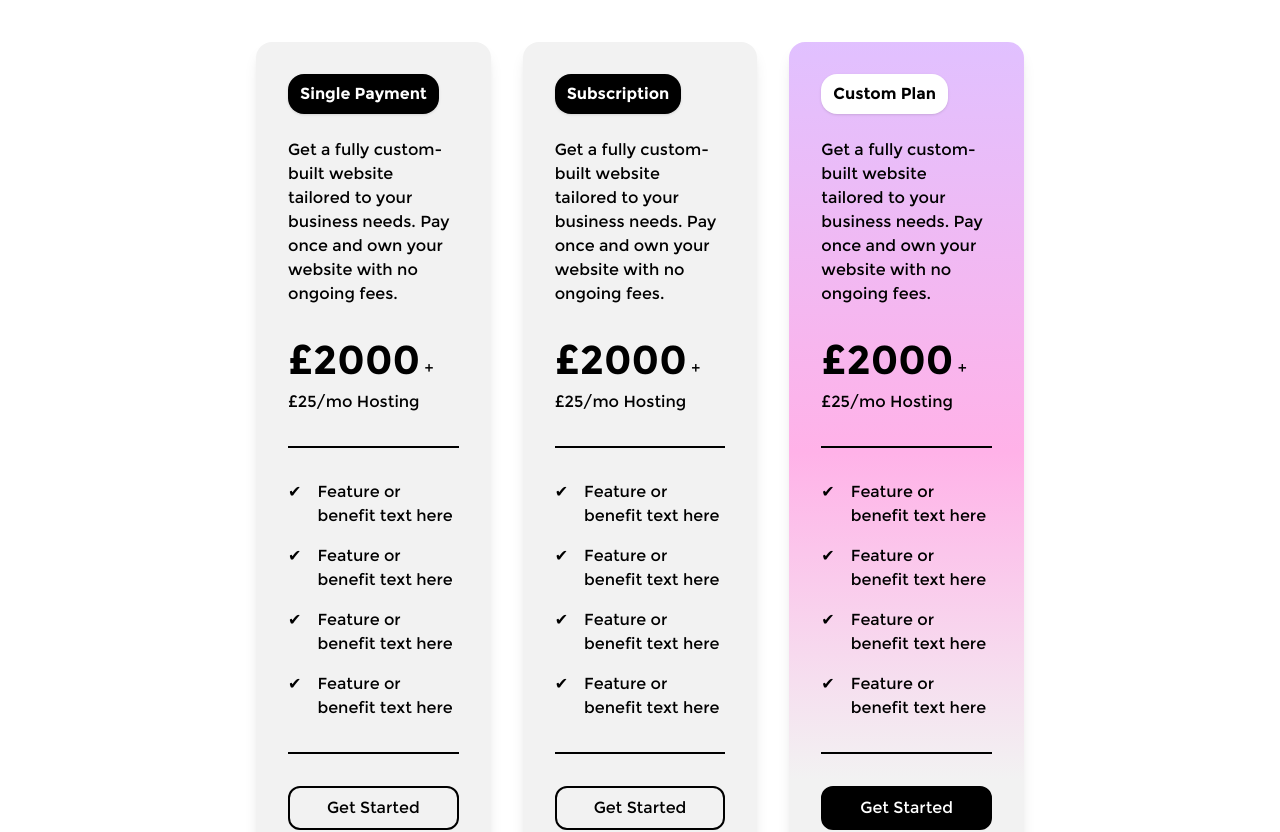
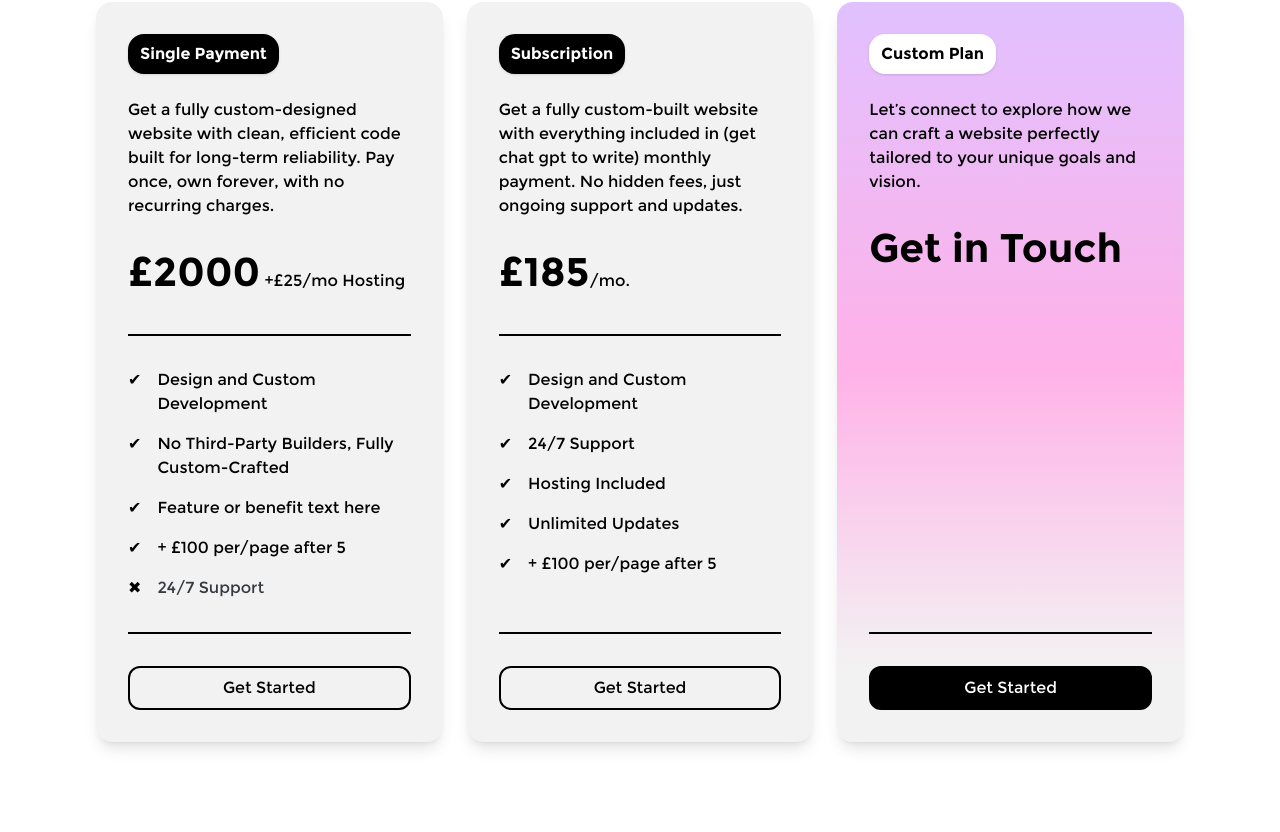
Before and after one commit to Taze-29/anything, a Next.js app: page /pricing in a window 1280 px wide. Shown: the part 886-1718 px from the top of the page. Built offline with nearby package versions, Linux system fonts and the light colour scheme.

Commit message:
final changes

```diff
--- a/components/PricingHero.js
+++ b/components/PricingHero.js
@@ -1,25 +1,27 @@
+import Link from "next/link";
+
 const PricingHero = () => {
 
     return (
-    <div className="relative flex flex-col md:mt-[-2rem] ">
+    <div className="relative flex flex-col xl:mt-[-2rem] lg:mt-[1rem] md:mt-[0rem] pt-[9rem] md:pt-[0rem]">
 
-      <div className="absolute inset-0 flex justify-center top-20">
-        <div className="bg-teal relative opacity-60 rounded-full w-[400px] h-[400px] absolute animate-one blur-[100px]"></div>
-        <div className="bg-primary relative opacity-60 rounded-full w-[300px] h-[300px] absolute animate-two blur-[90px]"></div>
-        <div className="bg-purple relative opacity-40 rounded-full w-[400px] h-[400px] absolute animate-one blur-[90px]"></div>
+      <div className="absolute sm:inset-0 flex flex-col sm:flex-row  justify-center md:top-[-80px] lg:top-[-40px] xl:top-20 top-0">
+        <div className="bg-teal relative opacity-60 rounded-full w-[200px] h-[200px] lg:w-[400px] lg:h-[400px] absolute animate-one blur-[40px] lg:blur-[100px]"></div>
+        <div className="bg-primary relative opacity-60 rounded-full w-[200px] h-[200px] lg:w-[300px] lg:h-[300px] absolute animate-two blur-[40px] lg:blur-[90px]"></div>
+        <div className="bg-purple relative opacity-40 rounded-full w-[200px] h-[200px] lg:w-[400px] lg:h-[400px] absolute animate-one blur-[40px] lg:blur-[90px]"></div>
       </div>
 
 
-      <div className="flex flex-col gap-16 relative md:px-[8rem] relative ">
-        <div className= "flex flex-row md:pb-[24px] md:h-[60vh]">
-          <div className="w-[70%] flex items-end md:pb-[8rem]">
-            <h1 className="md:text-[14svh] leading-[0.99]  md:mgb-[-24px] z-20 sh">
+      <div className="flex flex-col xl:gap-16 relative lg:px-[8rem] md:px-[3rem] sm:px-[4rem] px-[2rem] relative ">
+        <div className= "flex flex-col xl:flex-row md:pb-[24px] xl:h-[60vh] lg:h-[40vh] sm:h-[30vh] h-[70vh]">
+          <div className=" xl:w-[70%] flex items-end xl:pb-[10rem] lg:pb-[3rem] pb-[4rem]">
+            <h1 className="2xl:text-[13svh] xl:text-[10svh] lg:text-[10svh] md:text-[7svh] sm:text-[7svh] text-[14vw] leading-[0.99] md:mgb-[-24px] z-20">
               Flexible Pricing,<br />
               Maximum value
             </h1>
           </div>
-          <div className="w-[30%] flex justify-end items-end">
-            <span className=" block md:text-[2svh] ">Creating custom websites with advanced design and development, optimized for performance, user experience, and business growth.</span>
+          <div className=" xl:w-[30%]  flex justify-end items-end">
+            <span className="md:w-[60%] w-[80%] xl:w-[80%] block text-[12px] md:text-[1.5svh] lg:text-[2svh] text-right sm:text-left">Creating custom websites with advanced design and development, optimized for performance, user experience, and business growth.</span>
           </div>
         </div>
         <div className="flex flex-row pb-8 relative">
@@ -32,37 +34,120 @@ const PricingHero = () => {
           xmlns="http://www.w3.org/2000/svg"
           viewBox="0 0 1200 120"
           preserveAspectRatio="none"
-          className="relative block w-[calc(100%+1.3px)] h-[200px]"
+          className="relative block w-[calc(100%+1.3px)] h-[100px] md:h-[200px]"
         >
           <path d="M741,116.23C291,117.43,0,27.57,0,6V120H1200V6C1200,27.93,1186.4,119.83,741,116.23Z" className="fill-white"></path>
         </svg>
       </div>
       </div>
-      <div className="flex flex-col gap-16 md:px-[8rem] z-20 py-16 bg-white">
-        <div className="flex flex-col items-center w-[60%] text-center self-center">
-          <span className="font-bold md:text-[4svh] ">Custom Web Development at the Right Price!</span>
-          <span>Find the right custom web development plan for your needs and budget. We create tailored, high-quality websites that drive success. Start today!</span>
+      <div className="flex flex-col gap-16 2xl:px-[6rem] z-20 py-16 bg-white">
+        <div className="flex flex-col items-center text-center self-center gap-2 lg:gap-2">
+          <span className="font-bold text-[16px] md:text-[4svh] lg:text-[4svh] lg:px-[4rem] md:px-[3rem] px-[1rem]">Custom Web Development at the Right Price</span>
+          <span className="text-[12px] md:text-[16px] lg:text-[14px] xl:text-[16px] xl:px-[25vw] 2xl:px-[20vw] lg:px-[8rem] md:px-[6rem] px-[1rem]">Find the right custom web development plan for your needs and budget. We create tailored, high-quality websites that drive success. Start today!</span>
         </div>
-        <div className="flex flex-row gap-8 md:px-[8rem] md:pb-8">
-          <div className="bg-[#f2f2f2] w-full md:p-8 rounded-2xl flex flex-col gap-8 shadow-lg">
-            <div className="flex flex-col gap-6 border-b-2 border-black md:pb-8">
-              <div className="flex justify-center self-start bg-black text-white md:p-3 rounded-2xl shadow">
-                <span className="font-semibold leading-none">Single Payment</span>
+        <div className="flex flex-col md:px-[11rem] lg:px-8 lg:flex-row gap-16 lg:gap-6 2xl:px-[8rem] xl:px-[6rem] md:px-[10rem] px-[1.5rem] md:pb-8 md:items-stretch">
+          <div className="bg-[#f2f2f2] w-full md:p-8 p-4 rounded-2xl flex flex-col gap-8 shadow-lg ">
+            <div className="flex flex-col gap-6 border-b-2 border-black md:pb-8 pb-4">
+              <div className="flex justify-center self-start bg-black text-white md:p-3 p-2 rounded-2xl shadow">
+                <span className="font-semibold leading-none text-[12px] md:text-[14px] lg:text-[14px] xl:text-[16px]">Single Payment</span>
               </div>
-              <span >Get a fully custom-built website tailored to your business needs. Pay once and own your website with no ongoing fees.</span>
+              <span className="text-[12px] md:text-[14px] lg:text-[14px] xl:text-[16px]">Get a fully custom-designed website with clean, efficient code built for long-term reliability. Pay once, own forever, with no recurring charges.</span>
               <div className="">
-                <span className="font-semibold md:text-[5svh]">£2000</span><span className=""> +£25/mo Hosting</span>
+                <span className="font-semibold md:text-[5svh] lg:text-[4svh] xl:text-[5svh]">£2000</span><span className="text-[12px] md:text-[14px] lg:text-[14px] xl:text-[16px]"> +£25/mo Hosting</span>
               </div>
             </div>
-            <div className="flex flex-col border-b-2 border-black md:pb-8">
-              <ul className="flex flex-col gap-4 font-medium">
+            <div className="flex flex-col ">
+              <ul className="flex flex-col gap-4 font-medium text-[12px] md:text-[14px] lg:text-[14px] xl:text-[16px]">
+                <li className="flex gap-4">
+                  <span>✔</span>
+                  <span>Design and Custom Development</span>
+                </li>
+                <li className="flex gap-4 ">
+                  <span>✔</span>
+                  <span>No Third-Party Builders, Fully Custom-Crafted</span>
+                </li>
                 <li className="flex gap-4">
                   <span>✔</span>
                   <span>Feature or benefit text here</span>
                 </li>
+                <li className="flex gap-4">
+                  <span>✔</span>
+                  <span>+ £100 per/page after 5</span>
+                </li>
+                <li className="flex gap-4">
+                  <span>✖</span>
+                  <span className="text-[#343a40]">24/7 Support</span>
+                </li>
+              </ul>
+            </div>
+            <div className="mt-auto border-t-2 border-black md:pt-8 pt-4">
+            <Link href="/contact" className="flex justify-center md:p-2 p-1 border-2 border-black rounded-xl font-medium text-[12px] md:text-[14px] lg:text-[14px] xl:text-[16px] hover:bg-black hover:text-white transition-all duration-300 cursor-pointer">
+              <span>Get Started</span>
+            </Link>
+            </div>
+          </div>
+          <div className="bg-[#f2f2f2] w-full p-4 md:p-8 rounded-2xl flex flex-col gap-8 shadow-lg ">
+            <div className="flex flex-col gap-6 border-b-2 border-black md:pb-8 pb-4">
+              <div className="flex justify-center self-start bg-black text-white md:p-3 p-2 rounded-2xl shadow">
+                <span className="font-semibold leading-none text-[12px] md:text-[14px] lg:text-[14px] xl:text-[16px]">Subscription</span>
+              </div>
+              <span className="text-[12px] md:text-[14px] lg:text-[14px] xl:text-[16px]">Get a fully custom-built website with everything included in (get chat gpt to write) monthly payment. No hidden fees, just ongoing support and updates.</span>
+              <div className="">
+                <span className="font-semibold md:text-[5svh] lg:text-[4svh] xl:text-[5svh]">£185</span><span className="text-[12px] md:text-[14px] lg:text-[14px] xl:text-[16px]">/mo. </span>
+              </div>
+            </div>
+            <div className="flex flex-col ">
+              <ul className="flex flex-col gap-4 font-medium text-[12px] md:text-[14px] lg:text-[14px] xl:text-[16px]">
+                <li className="flex gap-4">
+                  <span>✔</span>
+                  <span>Design and Custom Development</span>
+                </li>
                 <li className="flex gap-4 ">
                   <span>✔</span>
-                  <span>Feature or benefit text here</span>
+                  <span>24/7 Support</span>
+                </li>
+                <li className="flex gap-4">
+                  <span>✔</span>
+                  <span>Hosting Included</span>
+                </li>
+                <li className="flex gap-4">
+                  <span>✔</span>
+                  <span>Unlimited Updates</span>
+                </li>
+                <li className="flex gap-4">
+                  <span>✔</span>
+                  <span>+ £100 per/page after 5</span>
+                </li>
+              </ul>
+            </div>
+            <div className="mt-auto border-t-2 border-black md:pt-8 pt-4">
+            <Link href="/contact" className="flex justify-center md:p-2 p-1 border-2 border-black rounded-xl font-medium text-[12px] md:text-[14px] lg:text-[14px] xl:text-[16px] hover:bg-black hover:text-white transition-all duration-300 cursor-pointer">
+              <span>Get Started</span>
+            </Link>
+            </div>
+          </div>
+          <div className="bg-[#f2f2f2] w-full p-4 md:p-8 rounded-2xl flex flex-col gap-8 shadow-lg min-h-[480px] md:min-h-[620px]"
+          style={{
+            background: "linear-gradient(to bottom, rgba(155, 48, 255, 0.3) 0%, rgba(255, 0, 179, 0.3) 50%, #f2f2f2 90%)",
+          }}>
+            <div className="flex flex-col gap-6 ">
+              <div className="flex justify-center self-start bg-white p-2 md:p-3 rounded-2xl shadow">
+                <span className="font-semibold leading-none text-black text-[12px] md:text-[14px] lg:text-[14px] xl:text-[16px]">Custom Plan</span>
+              </div>
+              <span className="text-[12px] md:text-[14px] lg:text-[14px] xl:text-[16px]">Let’s connect to explore how we can craft a website perfectly tailored to your unique goals and vision.</span>
+              <div className="">
+                <span className="font-semibold md:text-[5svh] lg:text-[4svh] xl:text-[5svh] ">Get in Touch</span><span className=""></span>
+              </div>
+            </div>
+            {/* <div className="flex flex-col border-b-2 border-black md:pb-8">
+              <ul className="flex flex-col gap-4 font-medium ">
+                <li className="flex gap-4">
+                  <span>✔</span>
+                  <span>Custom Design and Development</span>
+                </li>
+                <li className="flex gap-4 ">
+                  <span>✔</span>
+                  <span>No Third-Party Builders, Fully Custom-Crafted</span>
                 </li>
                 <li className="flex gap-4">
                   <span>✔</span>
@@ -73,80 +158,11 @@ const PricingHero = () => {
                   <span>Feature or benefit text here</span>
                 </li>
               </ul>
-            </div>
-            <div className="flex justify-center md:p-2 border-2 border-black rounded-xl font-medium">
+            </div> */}
+            <div className="mt-auto border-t-2 border-black md:pt-8 pt-4">
+            <Link href="/contact" className="flex justify-center md:p-2 p-1 border-2 border-black rounded-xl font-medium text-white bg-black text-[12px] md:text-[14px] lg:text-[14px] xl:text-[16px] hover:bg-inherit hover:text-black transition-all duration-300 cursor-pointer">
               <span>Get Started</span>
-            </div>
-          </div>
-          <div className="bg-[#f2f2f2] w-full md:p-8 rounded-2xl flex flex-col gap-8 shadow-lg">
-            <div className="flex flex-col gap-6 border-b-2 border-black md:pb-8">
-              <div className="flex justify-center self-start bg-black text-white md:p-3 rounded-2xl shadow">
-                <span className="font-semibold leading-none">Subscription</span>
-              </div>
-              <span >Get a fully custom-built website tailored to your business needs. Pay once and own your website with no ongoing fees.</span>
-              <div className="">
-                <span className="font-semibold md:text-[5svh]">£2000</span><span className=""> +£25/mo Hosting</span>
-              </div>
-            </div>
-            <div className="flex flex-col border-b-2 border-black md:pb-8">
-              <ul className="flex flex-col gap-4 font-medium">
-                <li className="flex gap-4">
-                  <span>✔</span>
-                  <span>Feature or benefit text here</span>
-                </li>
-                <li className="flex gap-4 ">
-                  <span>✔</span>
-                  <span>Feature or benefit text here</span>
-                </li>
-                <li className="flex gap-4">
-                  <span>✔</span>
-                  <span>Feature or benefit text here</span>
-                </li>
-                <li className="flex gap-4">
-                  <span>✔</span>
-                  <span>Feature or benefit text here</span>
-                </li>
-              </ul>
-            </div>
-            <div className="flex justify-center md:p-2 border-2 rounded-xl font-medium border-black">
-              <span>Get Started</span>
-            </div>
-          </div>
-          <div className="bg-[#f2f2f2] w-full md:p-8 rounded-2xl flex flex-col gap-8 shadow-lg"
-          style={{
-            background: "linear-gradient(to bottom, rgba(155, 48, 255, 0.3) 0%, rgba(255, 0, 179, 0.3) 50%, #f2f2f2 90%)",
-          }}>
-            <div className="flex flex-col gap-6 border-b-2 border-black md:pb-8">
-              <div className="flex justify-center self-start bg-white  md:p-3 rounded-2xl shadow">
-                <span className="font-semibold leading-none text-black">Custom Plan</span>
-              </div>
-              <span className="">Get a fully custom-built website tailored to your business needs. Pay once and own your website with no ongoing fees.</span>
-              <div className="">
-                <span className="font-semibold md:text-[5svh] ">£2000</span><span className=""> +£25/mo Hosting</span>
-              </div>
-            </div>
-            <div className="flex flex-col border-b-2 border-black md:pb-8">
-              <ul className="flex flex-col gap-4 font-medium ">
-                <li className="flex gap-4">
-                  <span>✔</span>
-                  <span>Feature or benefit text here</span>
-                </li>
-                <li className="flex gap-4 ">
-                  <span>✔</span>
-                  <span>Feature or benefit text here</span>
-                </li>
-                <li className="flex gap-4">
-                  <span>✔</span>
-                  <span>Feature or benefit text here</span>
-                </li>
-                <li className="flex gap-4">
-                  <span>✔</span>
-                  <span>Feature or benefit text here</span>
-                </li>
-              </ul>
-            </div>
-            <div className="flex justify-center md:p-2 border-2 border-black rounded-xl font-medium text-white bg-black">
-              <span>Get Started</span>
+            </Link>
             </div>
           </div>
         </div>
```
